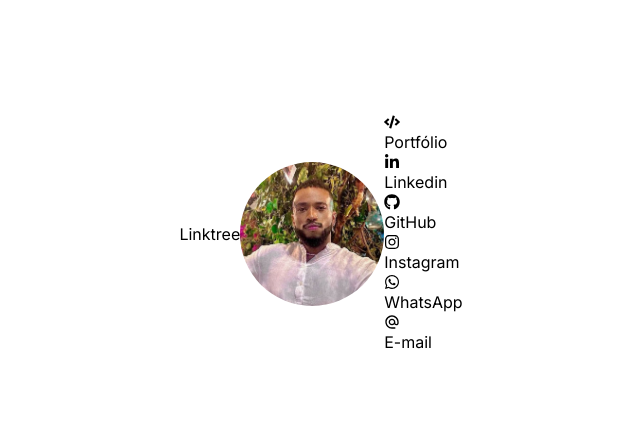
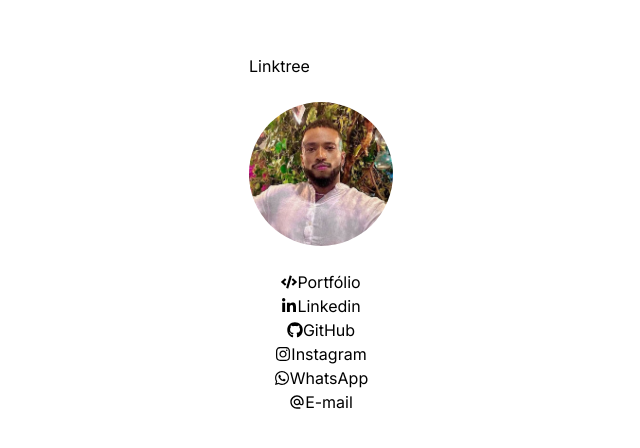
Before and after one commit to VictorLopesz/linktree, a Next.js app: page / in a window 1280 px wide. Shown: the part 166-614 px from the top of the page, without its empty margins (319-959 px from the left). Built offline with nearby package versions, Linux system fonts and the light colour scheme.

Commit message:
centraliza site

```diff
--- a/src/app/page.tsx
+++ b/src/app/page.tsx
@@ -9,41 +9,38 @@ export default function Home() {
     <div className="flex justify-center items-center w-full h-screen">
     <div>
       <h1>Linktree</h1>
-    </div>
     <br />
 
-    <div>
       <img src={minhaFoto.src} alt="minhaFoto" className="w-36 h-36 rounded-full"/>
-    </div>
+
 <br />
-    <div>
 
-      <div>
-      <FaCode />
+      <div className="flex justify-center items-center">
+      <FaCode/>
  <a href="">Portfólio</a>
       </div>
 
-      <div>
+      <div className="flex justify-center items-center">
       <FaLinkedinIn />
       <a href="">Linkedin</a>
       </div>
 
-      <div>
+      <div className="flex justify-center items-center">
       <FaGithub />
       <a href="">GitHub</a>
       </div>
 
-      <div>
+      <div className="flex justify-center items-center">
       <FaInstagram />
       <a href="">Instagram</a>
       </div>
 
-      <div>
+      <div className="flex justify-center items-center">
       <FaWhatsapp />
       <a href="">WhatsApp</a>
       </div>
 
-      <div>
+      <div className="flex justify-center items-center">
       <MdAlternateEmail />
       <a href="">E-mail</a>
       </div>
```
